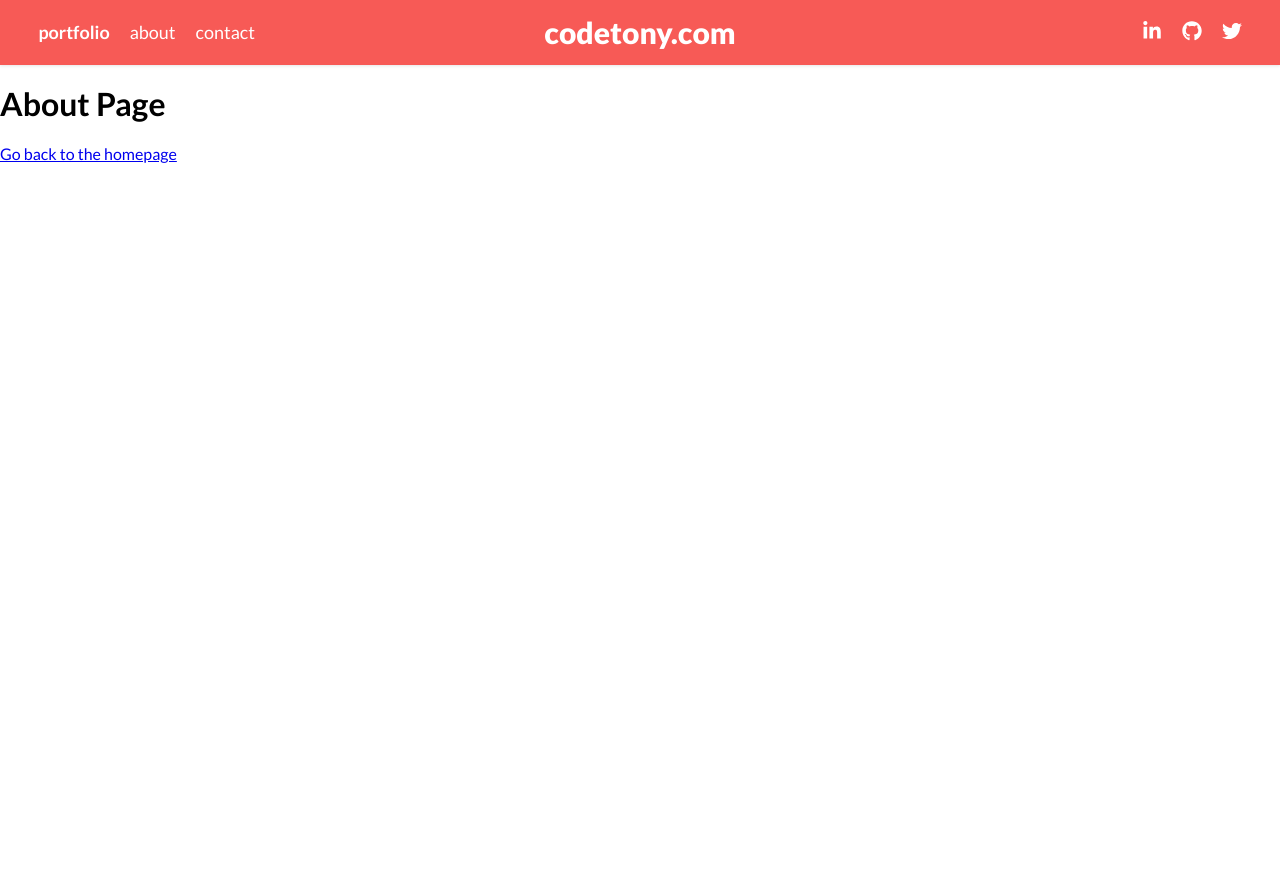
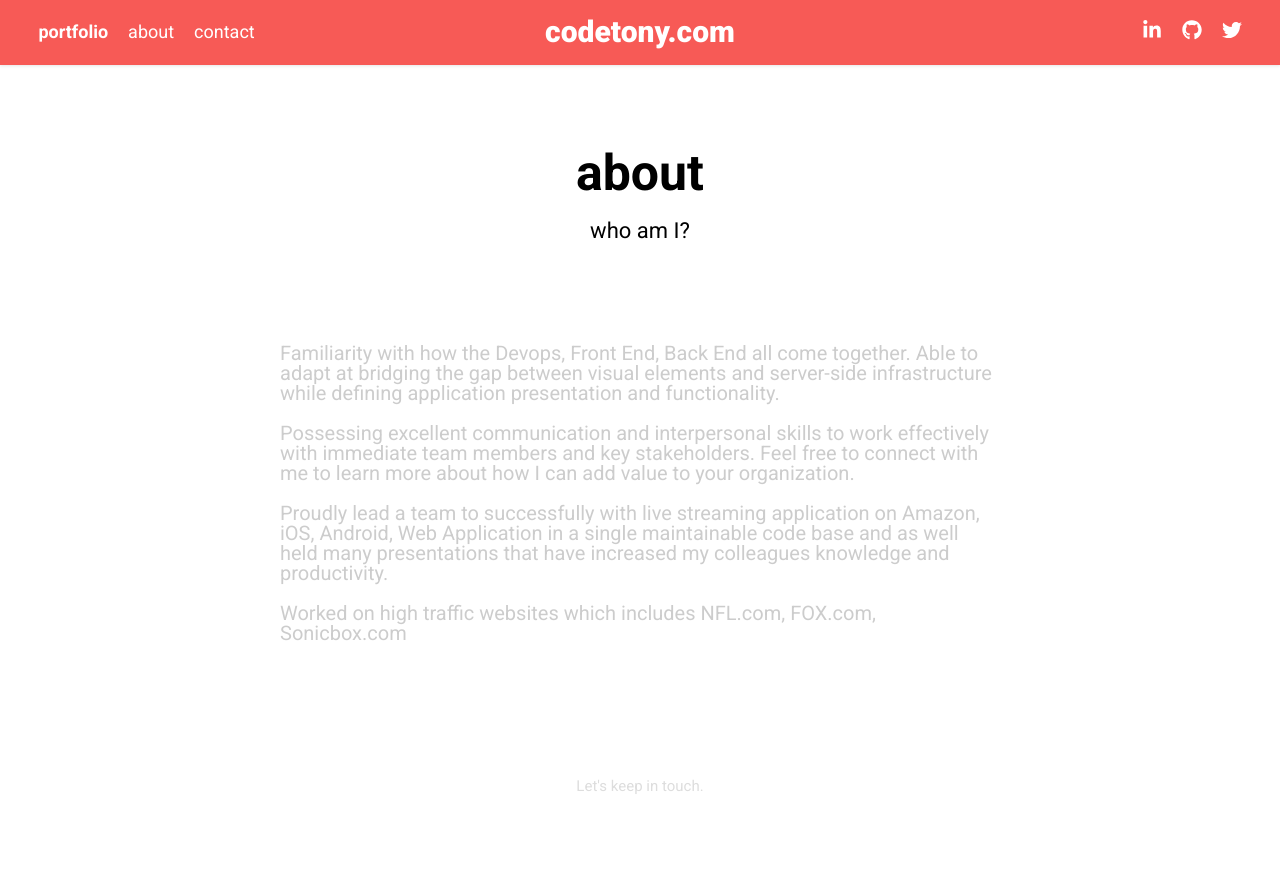
Before and after one commit to codetony25/tony-portfolio, a Gatsby site: page /about in a window 1280 px wide. Before the commit the page ends 800 px from the top, so only its background shows below. Built offline with nearby package versions, Linux system fonts and the light colour scheme; Gatsby itself is replaced by a stand-in of ours.

Commit message:
completed about page

```diff
--- /dev/null
+++ b/src/components/footer/footer.css
@@ -0,0 +1,12 @@
+footer {
+  display: flex;
+  align-items: center;
+  justify-content: center;
+  padding: 60px 0;
+}
+
+footer h3 {
+  color: #ddd;
+  font-size: 15px;
+  font-weight: 400;
+}
--- /dev/null
+++ b/src/components/footer/footer.js
@@ -0,0 +1,15 @@
+import { Link } from "gatsby"
+import React from "react"
+import "./footer.css";
+
+class Footer extends React.Component {
+  render() {
+    return (
+      <footer>
+        <h3>Let's keep in touch.</h3>
+      </footer>
+    )
+  }
+}
+
+export default Footer
--- a/src/components/hero/hero.css
+++ b/src/components/hero/hero.css
@@ -12,7 +12,6 @@
     text-align: center;
     margin: 0;
     color: white;
-    font-family: Lato;
     max-width: 850px;
     margin: 0 auto;
     padding: 0 20px;
@@ -35,7 +34,6 @@
     margin-top: 60px;
     color: rgb(255, 255, 255);
     text-decoration: none;
-    font-family: Lato;
     font-size: 12px;
     font-style: normal;
     font-weight: bold;
--- a/src/components/layout/layout.css
+++ b/src/components/layout/layout.css
@@ -1,7 +1,7 @@
-@import url("https://fonts.googleapis.com/css?family=Lato:400,700,900&display=swap");
+@import url("https://fonts.googleapis.com/css?family=Roboto:400,700,900&display=swap");
 
 html {
-  font-family: "Lato", "Open Sans", sans-serif;
+  font-family: "Roboto", "Open Sans", sans-serif;
   -webkit-font-smoothing: antialiased;
   text-rendering: optimizeLegibility;
 }
--- a/src/components/layout/layout.js
+++ b/src/components/layout/layout.js
@@ -1,6 +1,7 @@
 import React from "react"
 import PropTypes from "prop-types"
 import Header from "../header/header"
+import Footer from "../footer/footer"
 import "./layout.css"
 import "./normalize.css"
 
@@ -9,6 +10,7 @@ const Layout = ({ children }) => {
     <>
       <Header siteTitle={"codetony.com"} />
       <main>{children}</main>
+      <Footer />
     </>
   )
 }
--- /dev/null
+++ b/src/pages/about.css
@@ -0,0 +1,35 @@
+.about-page h1 {
+  font-size: 50px;
+  font-weight: 700;
+  margin: 0;
+  margin-bottom: 15px;
+}
+
+.about-header h2 {
+  font-size: 22px;
+  font-weight: 400;
+  margin: 0;
+}
+
+.about-header {
+  text-align: center;
+  padding-bottom: 60px;
+  padding-top: 80px;
+}
+
+.about-section {
+  max-width: 800px;
+  width: 100%;
+  padding-top: 20px;
+  padding-bottom: 40px;
+  margin-left: auto;
+  margin-right: auto;
+}
+
+.about-section p {
+  color: #ccc;
+  font-size: 20px;
+  line-height: 20px;
+  padding-right: 5%;
+  padding-left: 5%;
+}
--- a/src/pages/about.js
+++ b/src/pages/about.js
@@ -1,15 +1,25 @@
 import React from "react"
-import { Link } from "gatsby"
+import './about.css';
 
 import Layout from "../components/layout/layout"
 import SEO from "../components/seo"
 
-const SecondPage = () => (
+const AboutPage = () => (
   <Layout>
     <SEO title="About" />
-    <h1>About Page</h1>
-    <Link to="/">Go back to the homepage</Link>
+    <section className="about-page">
+      <div className="about-header">
+        <h1>about</h1>
+        <h2>who am I?</h2>
+      </div>
+      <div className="about-section">
+        <p>Familiarity with how the Devops, Front End, Back End all come together. Able to adapt at bridging the gap between visual elements and server-side infrastructure while defining application presentation and functionality.</p>
+        <p>Possessing excellent communication and interpersonal skills to work effectively with immediate team members and key stakeholders. Feel free to connect with me to learn more about how I can add value to your organization.</p>
+        <p>Proudly lead a team to successfully with live streaming application on Amazon, iOS, Android, Web Application in a single maintainable code base and as well held many presentations that have increased my colleagues knowledge and productivity.</p>
+        <p>Worked on high traffic websites which includes NFL.com, FOX.com, Sonicbox.com</p>
+      </div>
+    </section>
   </Layout>
 )
 
-export default SecondPage
+export default AboutPage
```
Also changed, not shown: src/components/hero/hero.js (+2 -7 lines).
